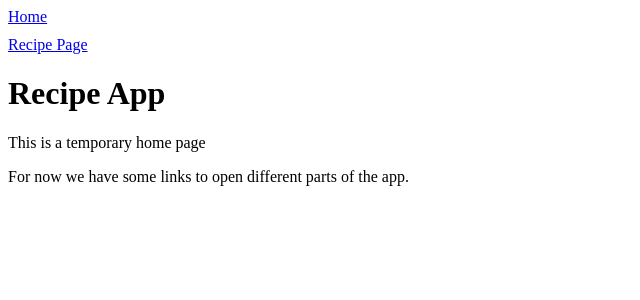
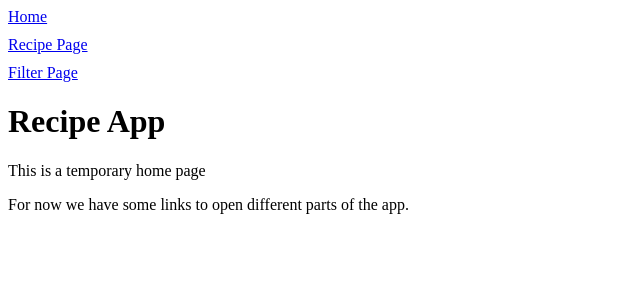
Before and after one commit to bethelks/RecipeApp, a React (Create React App) app: page / in a window 1280 px wide. Shown: the top 300 px of the page, without its empty margins (0-640 px from the left). Built offline with nearby package versions, Linux system fonts and the light colour scheme.

Commit message:
new link

```diff
--- a/src/TempNavigate.js
+++ b/src/TempNavigate.js
@@ -10,6 +10,7 @@ function TempNavigate() {
         <nav>
             <Link to="/" >Home</Link>
             <Link to="/recipe">Recipe Page</Link>
+            <Link to="/filter">Filter Page</Link>
         </nav>
     );
 }
```
